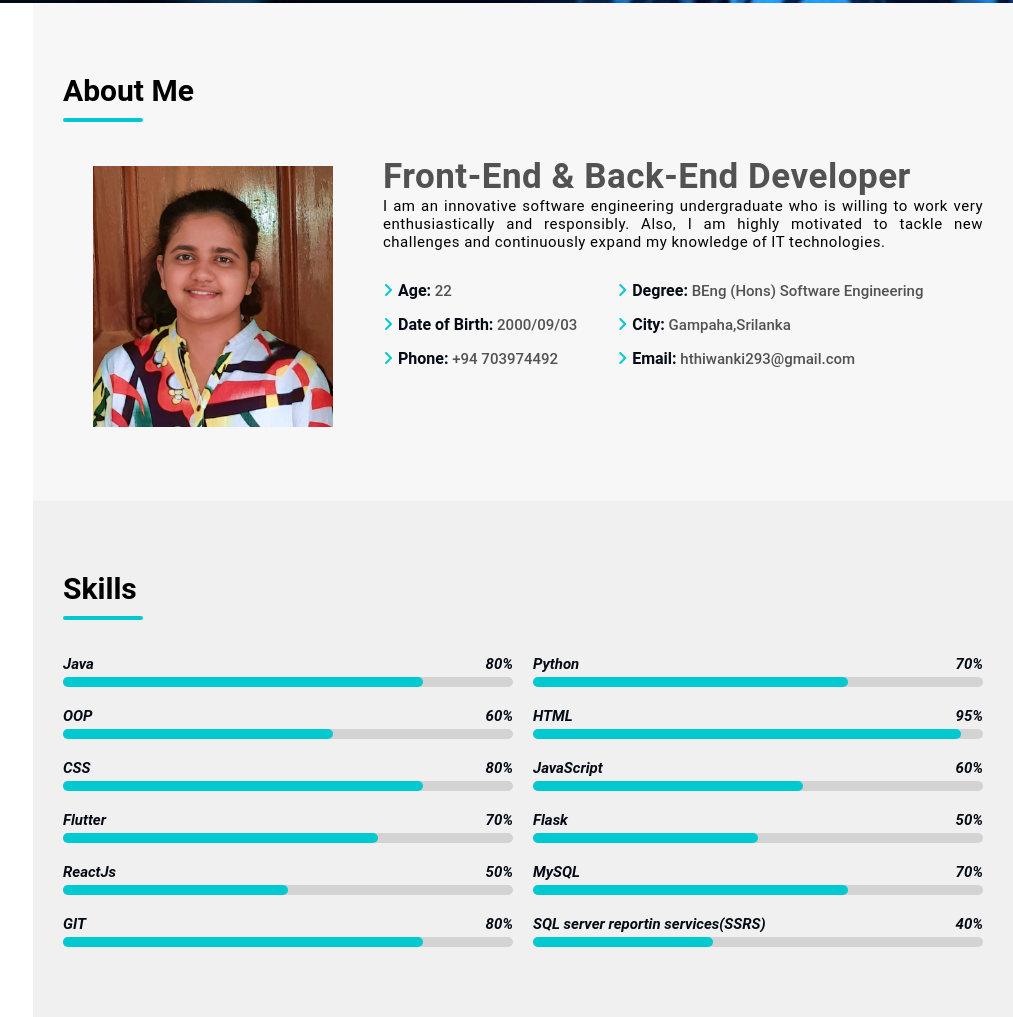
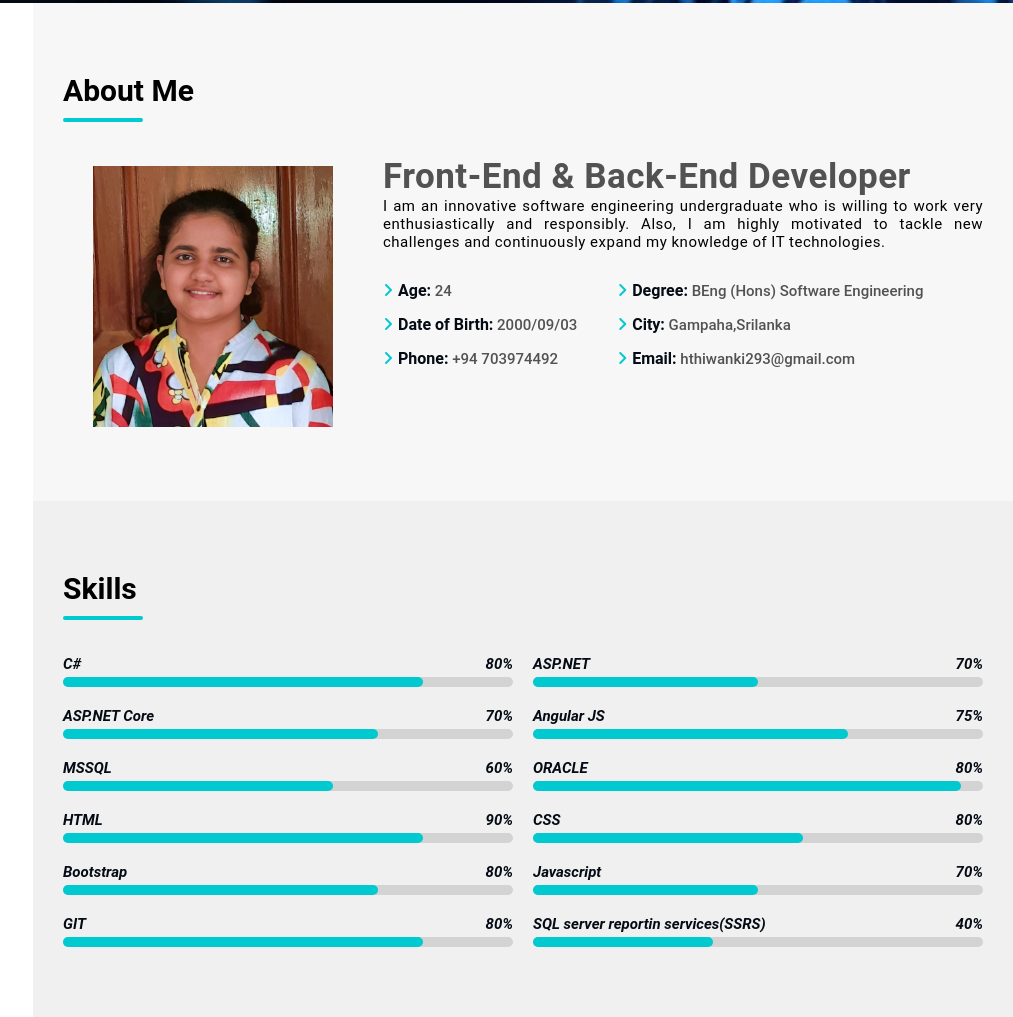
Before and after one commit to ThiwankiDias/thiwankidias.github.io, a plain HTML site: page index.html in a window 1280 px wide. Shown: the part 797-1814 px from the top of the page, without its empty margins (267-1280 px from the left). Drawn offline with nearby package versions, Linux system fonts and the light colour scheme.

Commit message:
new skill update

```diff
--- a/index.html
+++ b/index.html
@@ -84,7 +84,7 @@
                         <!--left-side-list-->
                         <div class="icon-list">
                             <ul>
-                                <li><i class="fa-solid fa-angle-right"></i><strong>Age:</strong><span> 22</span></li>
+                                <li><i class="fa-solid fa-angle-right"></i><strong>Age:</strong><span> 24</span></li>
                                 <li><i class="fa-solid fa-angle-right"></i><strong>Date of Birth:</strong><span>
                                         2000/09/03</span></li>
                                 <li><i class="fa-solid fa-angle-right"></i><strong>Phone:</strong><span> +94
@@ -115,21 +115,41 @@
         <p class="sub-para"></p>
 
         <div class="skill-row">
-            <!--skill 1-->
+
             <div class="skill-box">
                 <div class="skill-info">
-                    <h2>Java</h2>
+                    <h2>C#</h2>
                     <h2>80%</h2>
                 </div>
                 <div class="skill-outer-line">
                     <div class="skill-inner-line" style="width: 80%;"></div>
                 </div>
             </div>
+            <!--skill 9-->
+            <div class="skill-box">
+                <div class="skill-info">
+                    <h2>ASP.NET</h2>
+                    <h2>70%</h2>
+                </div>
+                <div class="skill-outer-line">
+                    <div class="skill-inner-line" style="width: 50%;"></div>
+                </div>
+            </div>
+            <!--skill 10-->
+            <div class="skill-box">
+                <div class="skill-info">
+                    <h2>ASP.NET Core</h2>
+                    <h2>70%</h2>
+                </div>
+                <div class="skill-outer-line">
+                    <div class="skill-inner-line" style="width: 70%;"></div>
+                </div>
+            </div>
             <!--skill 2-->
             <div class="skill-box">
                 <div class="skill-info">
-                    <h2>Python</h2>
-                    <h2>70%</h2>
+                    <h2>Angular JS</h2>
+                    <h2>75%</h2>
                 </div>
                 <div class="skill-outer-line">
                     <div class="skill-inner-line" style="width: 70%;"></div>
@@ -138,7 +158,7 @@
             <!--skill 3-->
             <div class="skill-box">
                 <div class="skill-info">
-                    <h2>OOP</h2>
+                    <h2>MSSQL</h2>
                     <h2>60%</h2>
                 </div>
                 <div class="skill-outer-line">
@@ -148,8 +168,8 @@
             <!--skill 4-->
             <div class="skill-box">
                 <div class="skill-info">
-                    <h2>HTML</h2>
-                    <h2>95%</h2>
+                    <h2>ORACLE</h2>
+                    <h2>80%</h2>
                 </div>
                 <div class="skill-outer-line">
                     <div class="skill-inner-line" style="width: 95%;"></div>
@@ -158,8 +178,8 @@
             <!--skill 5-->
             <div class="skill-box">
                 <div class="skill-info">
-                    <h2>CSS</h2>
-                    <h2>80%</h2>
+                    <h2>HTML</h2>
+                    <h2>90%</h2>
                 </div>
                 <div class="skill-outer-line">
                     <div class="skill-inner-line" style="width: 80%;"></div>
@@ -168,8 +188,8 @@
             <!--skill 6-->
             <div class="skill-box">
                 <div class="skill-info">
-                    <h2>JavaScript</h2>
-                    <h2>60%</h2>
+                    <h2>CSS</h2>
+                    <h2>80%</h2>
                 </div>
                 <div class="skill-outer-line">
                     <div class="skill-inner-line" style="width: 60%;"></div>
@@ -178,8 +198,8 @@
             <!--skill 7-->
             <div class="skill-box">
                 <div class="skill-info">
-                    <h2>Flutter</h2>
-                    <h2>70%</h2>
+                    <h2>Bootstrap</h2>
+                    <h2>80%</h2>
                 </div>
                 <div class="skill-outer-line">
                     <div class="skill-inner-line" style="width: 70%;"></div>
@@ -188,33 +208,14 @@
             <!--skill 8-->
             <div class="skill-box">
                 <div class="skill-info">
-                    <h2>Flask</h2>
-                    <h2>50%</h2>
+                    <h2>Javascript</h2>
+                    <h2>70%</h2>
                 </div>
                 <div class="skill-outer-line">
                     <div class="skill-inner-line" style="width: 50%;"></div>
                 </div>
             </div>
-            <!--skill 9-->
-            <div class="skill-box">
-                <div class="skill-info">
-                    <h2>ReactJs</h2>
-                    <h2>50%</h2>
-                </div>
-                <div class="skill-outer-line">
-                    <div class="skill-inner-line" style="width: 50%;"></div>
-                </div>
-            </div>
-            <!--skill 10-->
-            <div class="skill-box">
-                <div class="skill-info">
-                    <h2>MySQL</h2>
-                    <h2>70%</h2>
-                </div>
-                <div class="skill-outer-line">
-                    <div class="skill-inner-line" style="width: 70%;"></div>
-                </div>
-            </div>
+
             <!--skill 11-->
             <div class="skill-box">
                 <div class="skill-info">
@@ -254,7 +255,7 @@
                 <h2>Summary</h2>
                 <div class="my-info">
                     <h3>H. Thiwanki Dias Hettiarachchi</h3>
-                    <p>I am an innovative software engineering undergraduate who is willing to work very
+                    <p>I am an innovative Software Engineer who is willing to work very
                         enthusiastically and responsibly. Also, I am interested in facing new challenges and learning
                         new IT technologies.</p>
                     <ul>
--- a/script.js
+++ b/script.js
@@ -8,7 +8,7 @@ MenuBtn.addEventListener('click',function(e){
 
 //typing effect
 let typed = new Typed('.auto-input',{
-    strings: ['Front-End Developer', 'Back-End Developer'],
+    strings: ['Full-Stack Developer', 'Back-End Developer'],
     typeSpeed:70,
     backSpeed:70,
     backDelay: 2000,
```
